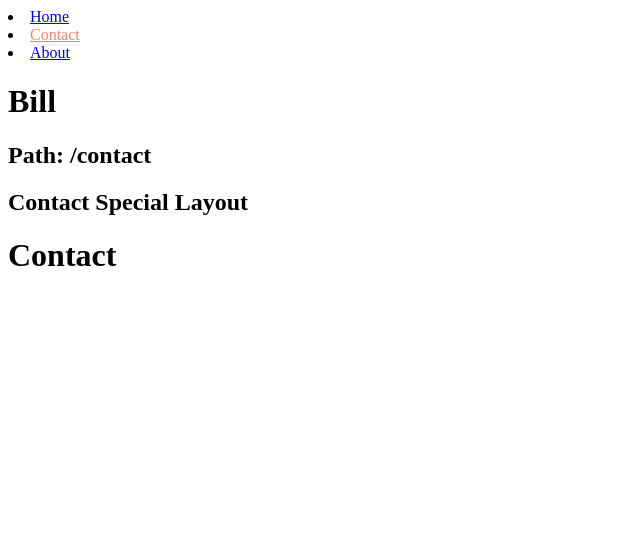
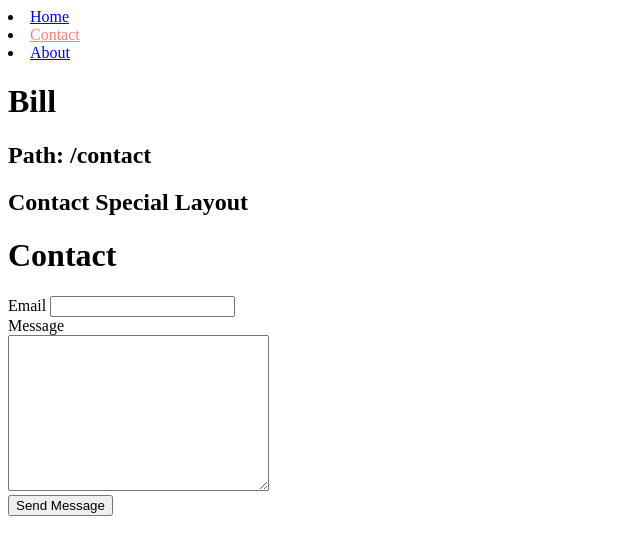
Before and after one commit to phptuts/intro-site-udemy-course, a SvelteKit app: page /contact in a window 1280 px wide. Shown: the top 554 px of the page, without its empty margins (0-640 px from the left). Built offline with nearby package versions, Linux system fonts and the light colour scheme.

Commit message:
10-forms

```diff
--- /dev/null
+++ b/src/routes/contact/+page.server.js
@@ -0,0 +1,26 @@
+import { fail } from '@sveltejs/kit';
+
+/** @type {import('./$types').Actions} */
+export const actions = {
+	default: async ({ request }) => {
+		// TODO log the user in
+		const formData = await request.formData();
+		const email = formData.get('email');
+		const message = formData.get('message');
+		const errors = {};
+		if (!email) {
+			errors.email = 'Email is required';
+		}
+
+		if (!message) {
+			errors.message = 'Message is required';
+		}
+
+		if (!errors.message && !errors.email) {
+			console.log(email, message, 'recieved message');
+			return { success: true };
+		}
+
+		return fail(422, errors);
+	}
+};
--- a/src/routes/contact/+page.svelte
+++ b/src/routes/contact/+page.svelte
@@ -1 +1,27 @@
+<script>
+	/** @type {import('./$types').ActionData} */
+	export let form;
+	import { enhance } from '$app/forms';
+</script>
+
 <h1>Contact</h1>
+{#if form && form.success}
+	<h2>Message Recieved</h2>
+{:else}
+	<form use:enhance method="POST">
+		<label for="email">Email</label>
+		<input type="email" name="email" id="email" />
+		<br />
+		{#if form && form.email}
+			<p>{form.email}</p>
+		{/if}
+		<label for="message">Message</label>
+		<br />
+		<textarea name="message" id="message" cols="30" rows="10" />
+		<br />
+		{#if form && form.message}
+			<p>{form.message}</p>
+		{/if}
+		<button type="submit">Send Message</button>
+	</form>
+{/if}
```
